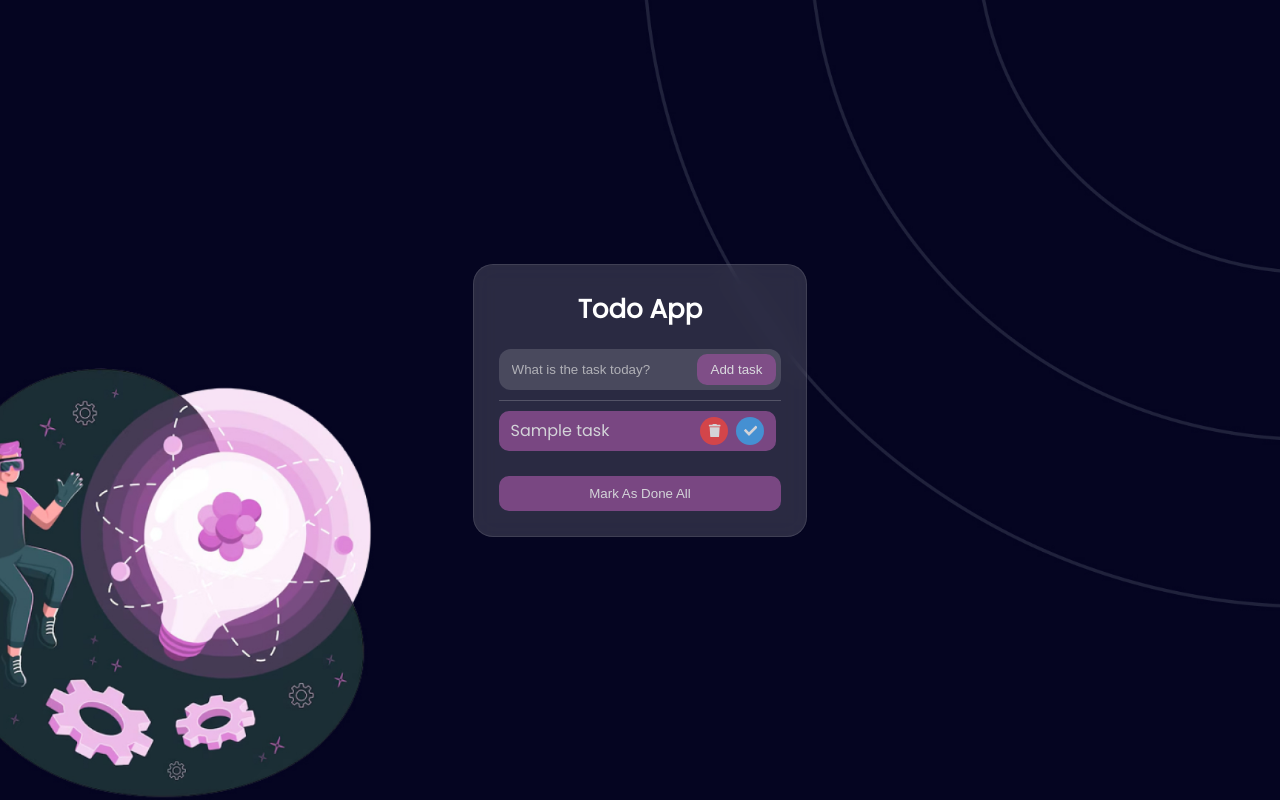
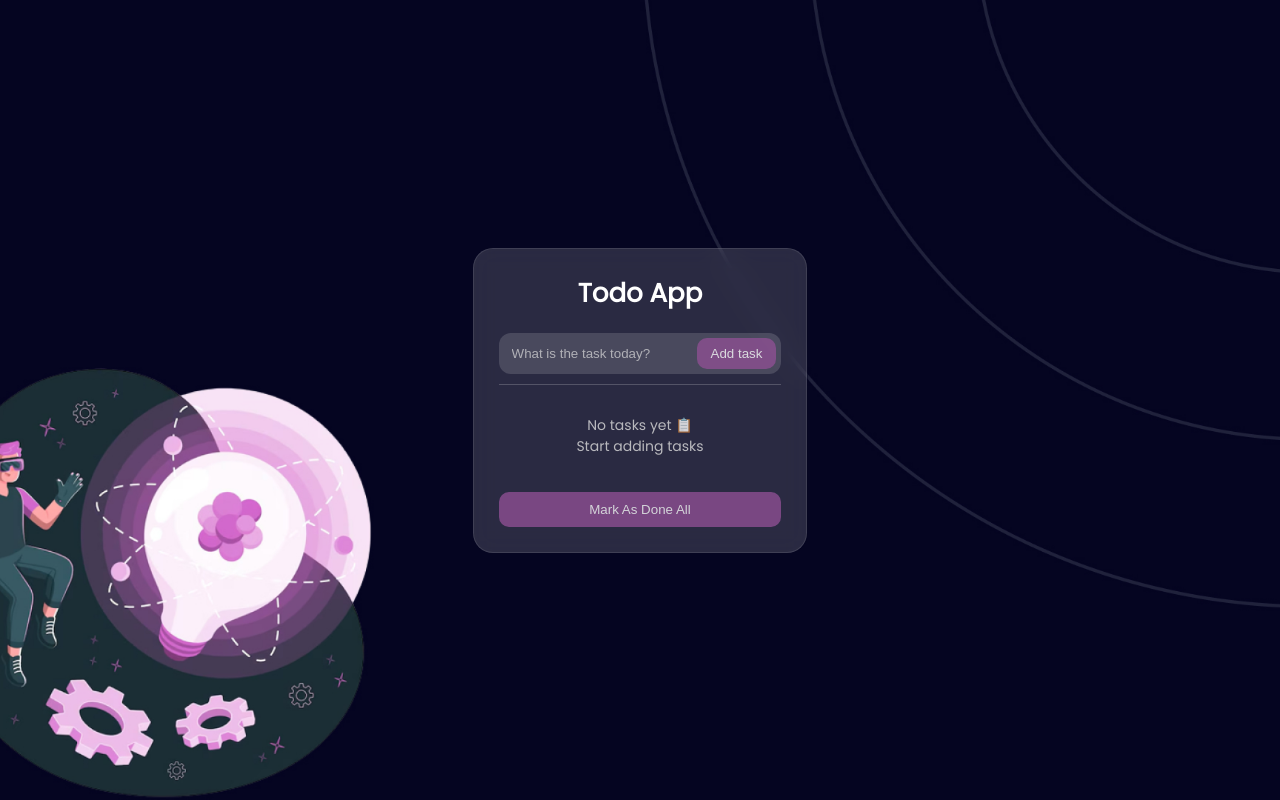
Before and after one commit to Mandeep-Parmar/todo-app, a React (Vite) app: page / in a window 1280 px wide. Built offline with nearby package versions, Linux system fonts and the light colour scheme.

Commit message:
Remove sample task and add empty state UI

```diff
--- a/src/components/TodoList.css
+++ b/src/components/TodoList.css
@@ -71,3 +71,11 @@ hr {
 .todo-list::-webkit-scrollbar-thumb:hover {
   background: rgba(255, 255, 255, 0.6);
 }
+
+.empty-msg {
+  text-align: center;
+  padding: 20px;
+  color: #ddd;
+  font-size: 14px;
+  opacity: 0.8;
+}
--- a/src/components/TodoList.jsx
+++ b/src/components/TodoList.jsx
@@ -10,7 +10,7 @@ export default function TodoList() {
     let savedTodos = localStorage.getItem("todos");
     return savedTodos
       ? JSON.parse(savedTodos)
-      : [{ task: "Sample task", id: uuidv4(), isDone: false }];
+      : [];
   });
 
   let [newTodo, setNewTodo] = useState("");
@@ -79,6 +79,11 @@ export default function TodoList() {
 
       <hr />
 
+      {todos.length === 0 ? (
+        <p className="empty-msg">
+          No tasks yet 📋 <br /> Start adding tasks
+        </p>
+      ) : (
         <div className="todo-list">
           <ul>
             {todos.map((todo) => (
@@ -91,7 +96,7 @@ export default function TodoList() {
             ))}
           </ul>
         </div>
-
+      )}
       <button onClick={markAsOneAll} className="mark-all-btn">
         Mark As Done All
       </button>
```
Lines whose indentation alone changed are shown as unchanged.
